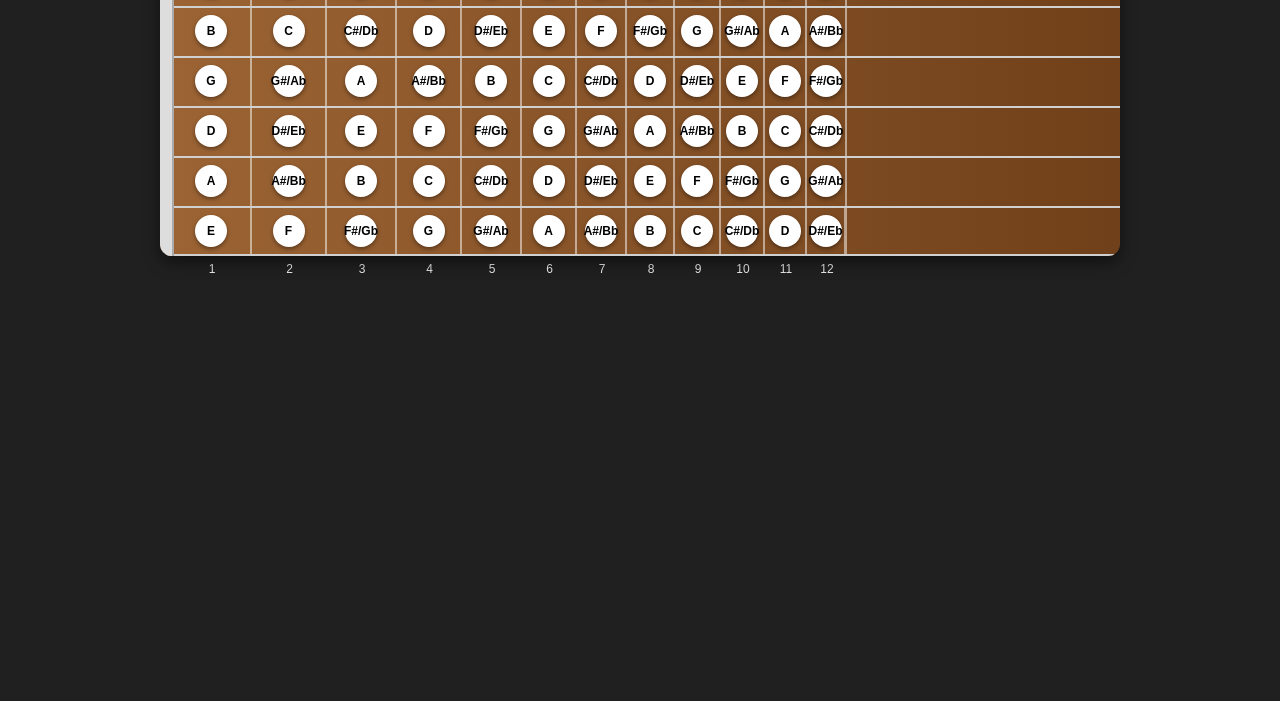
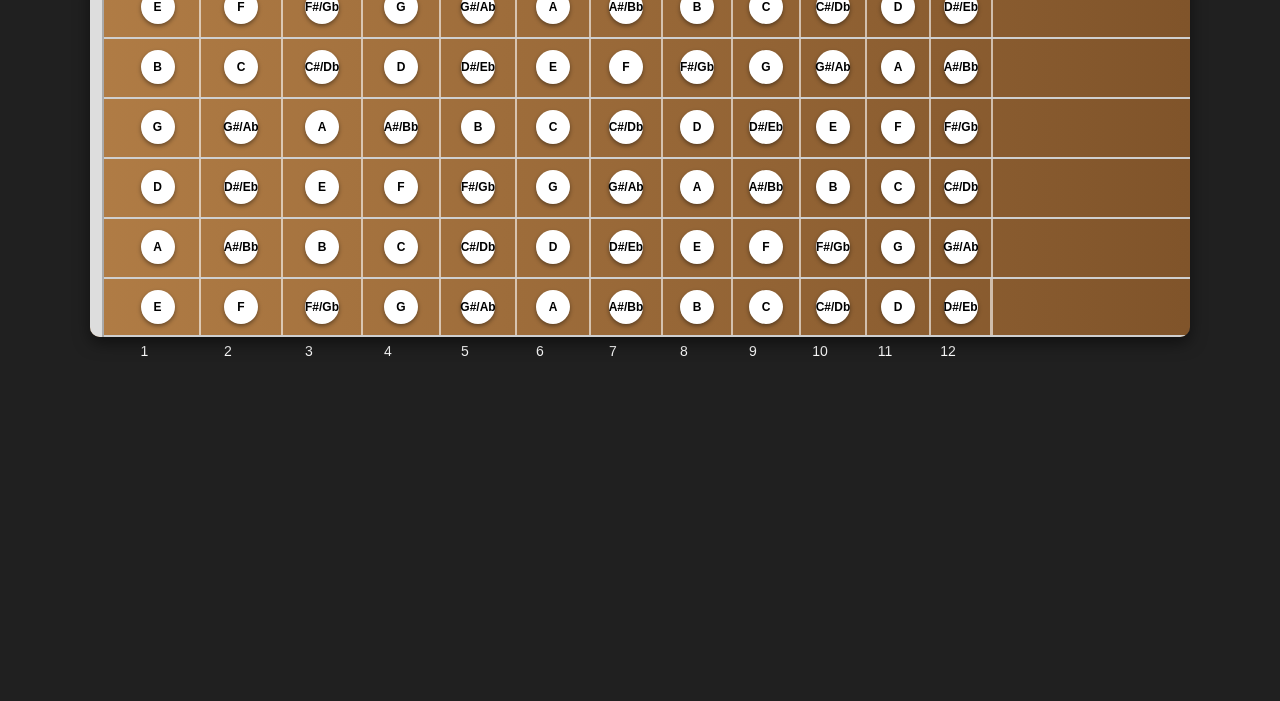
Before and after one commit to enriquitolugones/guitarra, a plain HTML site: page index.html in a window 1280 px wide. Shown: the part 99-800 px from the top of the page. Drawn offline with Linux system fonts and the light colour scheme.

Commit message:
Update index.html

```diff
--- a/index.html
+++ b/index.html
@@ -8,82 +8,80 @@
 <style>
   :root{
     --bg:#202020;
-    --wood1:#9c6434;
-    --wood2:#70401a;
+    --wood1:#b07c45;
+    --wood2:#80542a;
     --nut:#ddd;
-    --string:#d0d0d0;
-    --fret:#f5f5f5;
-    --dot-bg:#ffffff;
-    --dot-color:#000000;
-    --cell-h:50px;
+    --string:#cfcfcf;
+    --cell-h:60px;  /* alto de cada cuerda (más ancho en general) */
   }
-  *{box-sizing:border-box;margin:0;padding:0}
-  body{background:var(--bg);color:#eaeaea;font-family:Arial,Helvetica,sans-serif;display:flex;justify-content:center}
-  main{margin:20px;width:min(95vw,960px)}
-
-  h1{margin-bottom:12px;font-size:20px;font-weight:600}
+  body{
+    background:var(--bg);
+    font-family:Arial,Helvetica,sans-serif;
+    display:flex;justify-content:center;
+    padding:20px;
+  }
+  main{width:min(95vw,1100px)}
+  h1{margin-bottom:12px;font-size:20px;font-weight:600;color:#fff}
 
   .fretboard{
-    position:relative;overflow:hidden;border-radius:12px;
+    position:relative;
+    overflow:hidden;
+    border-radius:10px;
     background:linear-gradient(90deg,var(--wood1),var(--wood2));
     box-shadow:0 6px 16px rgba(0,0,0,.5);
+    padding-left:14px; /* cejuela */
   }
+
   /* Cejuela */
   .fretboard::before{
     content:"";position:absolute;left:0;top:0;bottom:0;width:12px;
-    background:var(--nut);z-index:3;
-    border-right:2px solid #aaa;
+    background:var(--nut);z-index:3;border-right:2px solid #aaa;
   }
 
   /* Grid: 6 cuerdas × 12 trastes */
   .cells{
     display:grid;
     grid-template-rows:repeat(6,var(--cell-h));
-    grid-template-columns: 80px 75px 70px 65px 60px 55px 50px 48px 46px 44px 42px 40px;
-    /* cada traste más estrecho */
+    /* cada traste un poco más estrecho, pero con poca diferencia */
+    grid-template-columns: 85px 82px 80px 78px 76px 74px 72px 70px 68px 66px 64px 62px;
     position:relative;
     margin-left:12px;
   }
 
   .cell{
-    border-right:2px solid rgba(255,255,255,.5);
+    border-right:2px solid rgba(255,255,255,.6);
     display:flex;justify-content:center;align-items:center;
     position:relative;
   }
   .cell:last-child{border-right-width:3px}
 
-  /* Círculos con notas */
+  /* círculos con notas */
   .note{
-    width:32px;height:32px;border-radius:50%;
-    background:var(--dot-bg);
-    color:var(--dot-color);
+    width:34px;height:34px;border-radius:50%;
+    background:#fff;color:#000;
     font-size:12px;font-weight:bold;
     display:flex;align-items:center;justify-content:center;
     box-shadow:0 2px 4px rgba(0,0,0,.4);
   }
 
-  /* Cuerdas horizontales */
+  /* 6 cuerdas horizontales */
   .strings{
-    pointer-events:none;position:absolute;inset:0;z-index:2;
+    pointer-events:none;position:absolute;inset:0 0 0 12px;z-index:2;
     display:grid;grid-template-rows:repeat(6,var(--cell-h));
   }
-  .strings div{
-    border-top:2px solid var(--string);
-  }
-  .strings div:first-child{border-top-width:4px}   /* 6ª más gruesa */
-  .strings div:last-child{border-bottom:2px solid var(--string)} /* cerrar */
+  .strings div{border-top:2px solid var(--string)}
+  .strings div:first-child{border-top-width:4px} /* 6ª cuerda gruesa */
+  .strings div:last-child{border-bottom:2px solid var(--string)} /* 1ª cuerda */
 
-  /* Números de traste debajo */
+  /* números de traste debajo */
   .fret-numbers{
     margin-left:12px;
     display:grid;
-    grid-template-columns: 80px 75px 70px 65px 60px 55px 50px 48px 46px 44px 42px 40px;
+    grid-template-columns: 85px 82px 80px 78px 76px 74px 72px 70px 68px 66px 64px 62px;
     text-align:center;
     margin-top:6px;
   }
-  .fret-numbers span{
-    font-size:12px;color:#eee;
-  }
+  .fret-numbers span{font-size:14px;color:#fff}
 </style>
 </head>
 <body>
@@ -100,13 +98,13 @@
 
 <script>
   const notes = ["C","C#/Db","D","D#/Eb","E","F","F#/Gb","G","G#/Ab","A","A#/Bb","B"];
-  const stringsOpen = ["E","B","G","D","A","E"]; // 1ª a 6ª (de arriba a abajo invertido si quieres)
+  const stringsOpen = ["E","B","G","D","A","E"]; // 1ª a 6ª
 
   const cellsDiv = document.getElementById("cells");
   const frets = 12;
 
   // construir grilla de notas
-  for(let s=0; s<6; s++){           // 6 cuerdas
+  for(let s=0; s<6; s++){
     const openNote = stringsOpen[s];
     const idx = notes.indexOf(openNote);
     for(let f=0; f<frets; f++){
@@ -121,7 +119,7 @@
     }
   }
 
-  // números de trastes (debajo)
+  // números de trastes
   const nums = document.getElementById("fretNumbers");
   for(let f=1; f<=frets; f++){
     const span = document.createElement("span");
```
